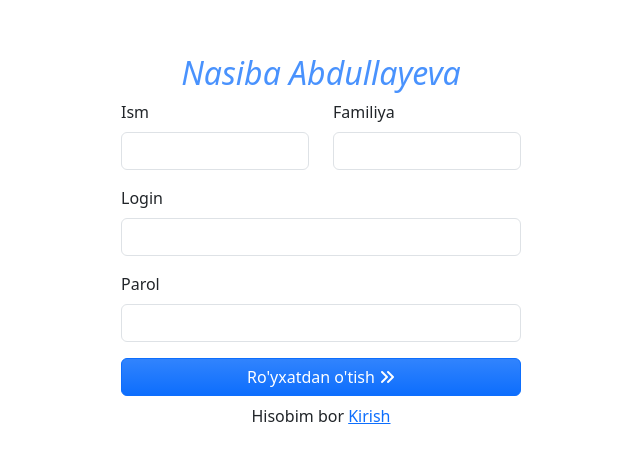
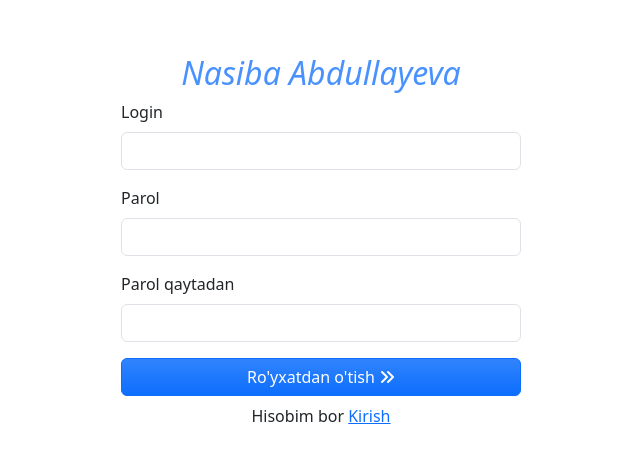
Before and after one commit to JavohirTech/test_teacher, a React (Vite) app: page / in a window 1280 px wide. Shown: the part 147-610 px from the top of the page, without its empty margins (319-959 px from the left). Built offline with nearby package versions, Linux system fonts and the light colour scheme.

Commit message:
mini changes in UserRegister

```diff
--- a/src/pages/UserRegister/UserRegister.jsx
+++ b/src/pages/UserRegister/UserRegister.jsx
@@ -11,34 +11,6 @@ const UserRegister = () => {
           <h2 className="text-center fst-italic text-primary opacity-75">
             Nasiba Abdullayeva
           </h2>
-          <div className="row">
-            <div className="col">
-              <div className="mb-3">
-                <label htmlFor="userName" className="form-label">
-                  Ism
-                </label>
-                <input
-                  type="text"
-                  className="form-control"
-                  id="userName"
-                  aria-describedby="emailHelp"
-                />
-              </div>
-            </div>
-            <div className="col">
-              <div className="mb-3">
-                <label htmlFor="userLastName" className="form-label">
-                  Familiya
-                </label>
-                <input
-                  type="text"
-                  className="form-control"
-                  id="userLastName"
-                  aria-describedby="emailHelp"
-                />
-              </div>
-            </div>
-          </div>
           <div className="mb-3">
             <label htmlFor="userLogin" className="form-label">
               Login
@@ -56,6 +28,12 @@ const UserRegister = () => {
             </label>
             <input type="password" className="form-control" id="userPassword" />
           </div>
+          <div className="mb-3">
+            <label htmlFor="userPassword" className="form-label">
+              Parol qaytadan
+            </label>
+            <input type="password" className="form-control" id="userPassword" />
+          </div>
           <button
             type="submit"
             className="btn btn-primary w-100 bg-primary bg-gradient"
```
